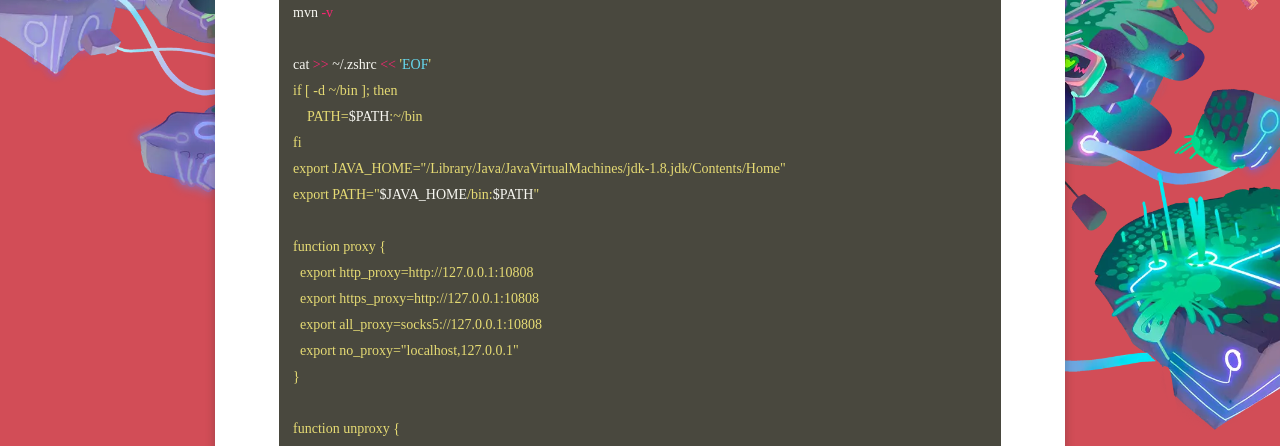
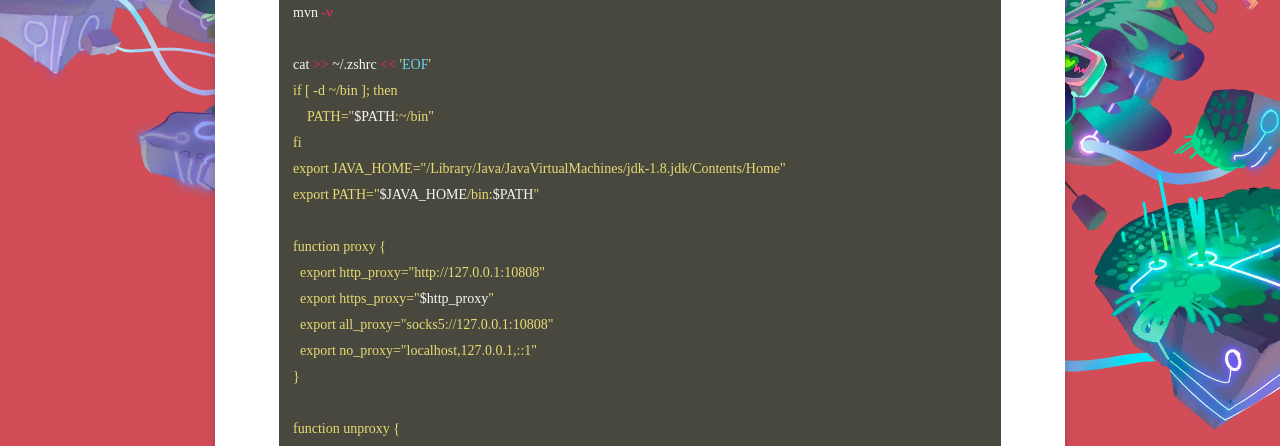
Before and after one commit to WebPavel/WebPavel.github.io, a Jekyll site: the page built from _posts/2026-05-13-brew-installs-apps-on-demand-for-macOS.md, in a window 1280 px wide and 900 px high, scrolled down 2056 px. Shown: the part 203-649 px from the top of the window. Built offline with Jekyll 4.4.1, drawn with Linux system fonts in a browser that asks for light colours; some web fonts are replaced; comment, search, counter and statistics services are not loaded; some of the changed text lies outside the part shown.

Commit message:
feat: update on brew script

```diff
--- a/_posts/2026-05-13-brew-installs-apps-on-demand-for-macOS.md
+++ b/_posts/2026-05-13-brew-installs-apps-on-demand-for-macOS.md
@@ -42,7 +42,7 @@
   brew install --formula $app
 done
 
-app_list=(clash-verge-rev codex cursor dbeaver-community docker-desktop eudic floorp font-jetbrains-mono-nerd-font font-meslo-lg-nerd-font free-download-manager git-credential-manager google-chrome iina intellij-idea iterm2 keka lulu maccy raycast shottr spotify stats tabby utm visual-studio-code vivaldi windows-app xnviewmp)
+app_list=(clash-verge-rev codex cursor dbeaver-community docker-desktop eudic floorp font-jetbrains-mono-nerd-font font-meslo-lg-nerd-font free-download-manager git-credential-manager google-chrome jordanbaird-ice iina intellij-idea iterm2 keka lulu maccy raycast shottr spotify stats tabby utm visual-studio-code vivaldi windows-app xnviewmp)
 app_list_ms=(microsoft-office windows-app)
 app_list_cn=(wechat tencent-meeting awesun)
 app_list=("${app_list[@]}" "${app_list_ms[@]}" "${app_list_cn[@]}")
@@ -84,16 +84,16 @@
 
 cat >> ~/.zshrc << 'EOF'
 if [ -d ~/bin ]; then
-    PATH=$PATH:~/bin
+    PATH="$PATH:~/bin"
 fi
 export JAVA_HOME="/Library/Java/JavaVirtualMachines/jdk-1.8.jdk/Contents/Home"
 export PATH="$JAVA_HOME/bin:$PATH"
 
 function proxy {
-  export http_proxy=http://127.0.0.1:10808
-  export https_proxy=http://127.0.0.1:10808
-  export all_proxy=socks5://127.0.0.1:10808
-  export no_proxy="localhost,127.0.0.1"
+  export http_proxy="http://127.0.0.1:10808"
+  export https_proxy="$http_proxy"
+  export all_proxy="socks5://127.0.0.1:10808"
+  export no_proxy="localhost,127.0.0.1,::1"
 }
 
 function unproxy {
```
